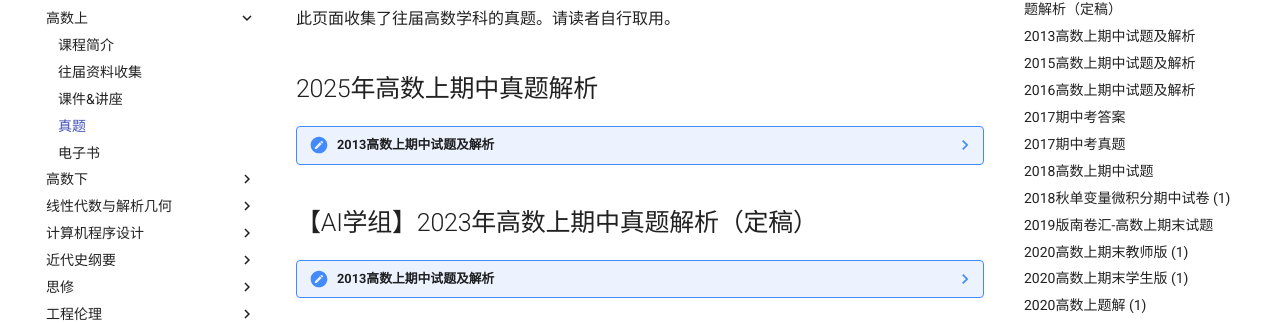
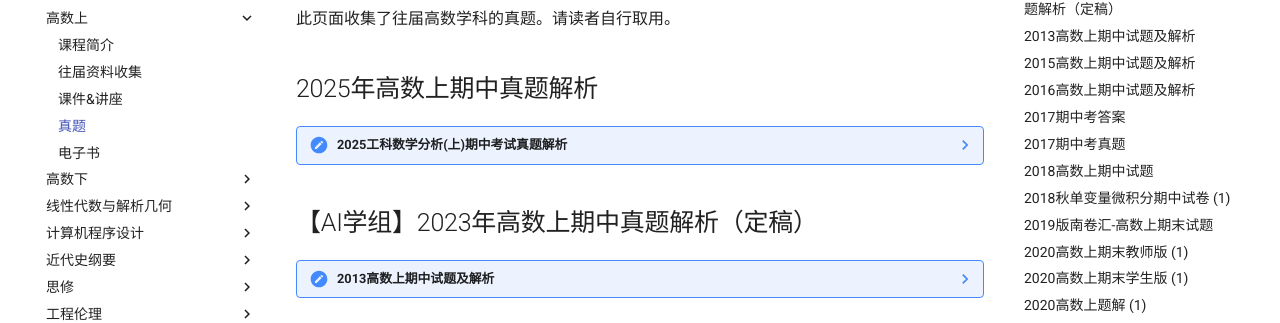
Before and after one commit to xjtu-ai/xjtu-ai.github.io, an MkDocs documentation site: the page built from docs/course/math/problem.md, in a window 1280 px wide and 900 px high. Shown: the part 223-546 px from the top of the window. Built offline with MkDocs 1.6.1 and Material for MkDocs 9.7.7, drawn with Linux system fonts in a browser that asks for light colours; comment, search, counter and statistics services are not loaded.

Commit message:
docs: 修正 2025 高数上期中折叠块标题
新增小节的 `??? note` 标题是复制上一节时留下的 "2013高数上期中试题及解析"，
改为对应 PDF 的标题。本页其它题目的 note 标题都与所嵌 PDF 的文件名一致。

```diff
--- a/docs/course/math/problem.md
+++ b/docs/course/math/problem.md
@@ -2,7 +2,7 @@
 
 ## 2025年高数上期中真题解析
 
-??? note "2013高数上期中试题及解析"
+??? note "2025工科数学分析(上)期中考试真题解析"
     <iframe loading="lazy" src="/static/course/math/problem/2025工科数学分析(上)期中考试真题解析 (1).pdf" type="application/pdf" width=100% height=1000px></iframe>
 
 ## 【AI学组】2023年高数上期中真题解析（定稿）
```
